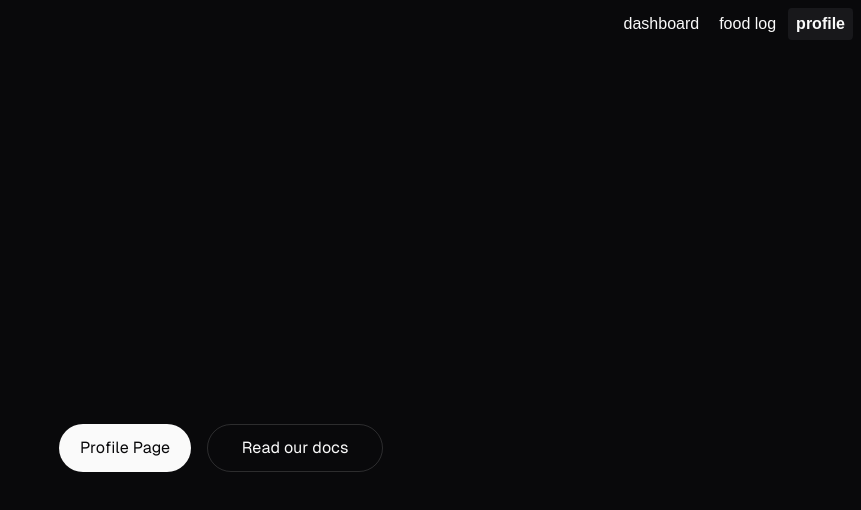
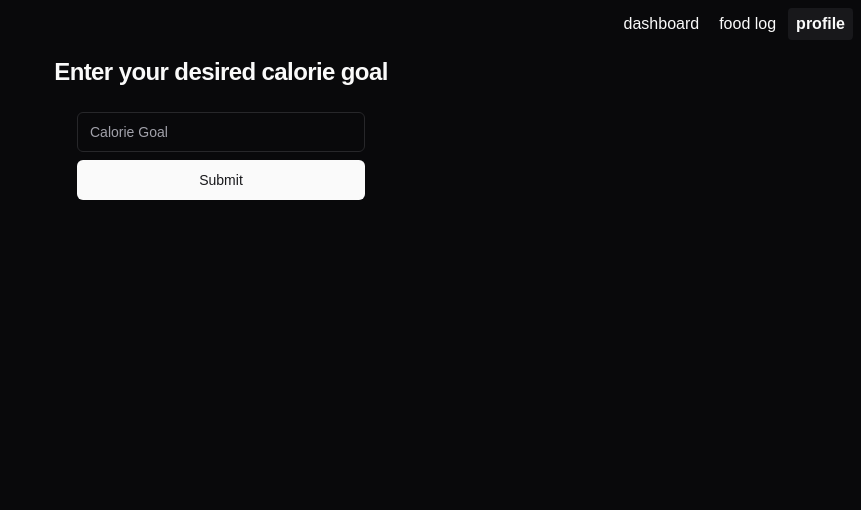
Before and after one commit to bortami/oklathon-calorie-tracker-app, a Next.js app in the folder calorie-app/: page /profile in a window 1280 px wide. Shown: the top 510 px of the page, without its empty margins (419-1280 px from the left). Built offline with nearby package versions, Linux system fonts and the light colour scheme.

Commit message:
added calorie goal count

```diff
--- a/calorie-app/src/app/profile/page.js
+++ b/calorie-app/src/app/profile/page.js
@@ -1,26 +1,62 @@
-export default function ProfilePage() {
-    return (
-      <div className="grid grid-rows-[20px_1fr_20px] items-center justify-items-center min-h-screen p-8 pb-20 gap-16 sm:p-20 font-[family-name:var(--font-geist-sans)]">
-        <main className="flex flex-col gap-8 row-start-2 items-center sm:items-start">
-          <div className="flex gap-4 items-center flex-col sm:flex-row">
-            <a
-              className="rounded-full border border-solid border-transparent transition-colors flex items-center justify-center bg-foreground text-background gap-2 hover:bg-[#383838] dark:hover:bg-[#ccc] text-sm sm:text-base h-10 sm:h-12 px-4 sm:px-5"
-              href="https://vercel.com/new?utm_source=create-next-app&utm_medium=appdir-template-tw&utm_campaign=create-next-app"
-              target="_blank"
-              rel="noopener noreferrer"
-            >
-              Profile Page
-            </a>
-            <a
-              className="rounded-full border border-solid border-black/[.08] dark:border-white/[.145] transition-colors flex items-center justify-center hover:bg-[#f2f2f2] dark:hover:bg-[#1a1a1a] hover:border-transparent text-sm sm:text-base h-10 sm:h-12 px-4 sm:px-5 sm:min-w-44"
-              href="https://nextjs.org/docs?utm_source=create-next-app&utm_medium=appdir-template-tw&utm_campaign=create-next-app"
-              target="_blank"
-              rel="noopener noreferrer"
-            >
-              Read our docs
-            </a>
+'use client'
+import { useState } from 'react';
+import { useRouter } from 'next/navigation';
+import { Input } from '@/components/ui/input';
+import { Label } from '@/components/ui/label';
+import { Button } from '@/components/ui/button';
+
+const ProfilePage = () => {
+  const [calorieGoal, setCalorieGoal] = useState('');
+  const router = useRouter();
+
+  const handleSubmit = async (e) => {
+    e.preventDefault();
+
+    try {
+      //await signIn(email,password, false);
+      //router.replace('/');
+    } catch (error) {
+      //window.alert(error);
+    }
+  };
+
+  return (
+    <>
+      <div className="container relative h-screen flex-col items-center justify-center lg:px-0">
+        <div className="p-2 mt-48 sm:mt-0 w-screen md:w-full mx-auto">
+          <div className="mx-auto flex w-96 flex-col justify-center space-y-6">
+            <div className="flex flex-col space-y-4 text-center">
+              <h1 className="text-2xl font-semibold tracking-tight">
+                Enter your desired calorie goal
+              </h1>
+            </div>
+            <div className="px-12">
+              <form onSubmit={handleSubmit}>
+                <div className="grid gap-2">
+                  <div className="grid gap-1">
+                    <Label className="sr-only" htmlFor="email">
+                      Calorie Goal
+                    </Label>
+                    <Input
+                      id="calories"
+                      placeholder="Calorie Goal"
+                      type="text"
+                      autoCapitalize="none"
+                      autoCorrect="off"
+                      onChange={(e) => setCalorieGoal(e.target.value)}
+                    />
+                  </div>
+                  <Button>
+                    Submit
+                  </Button>
+                </div>
+              </form>
+            </div>
           </div>
-        </main>
+        </div>
       </div>
-    );
-  }
+    </>
+  );
+};
+
+export default ProfilePage;
```
